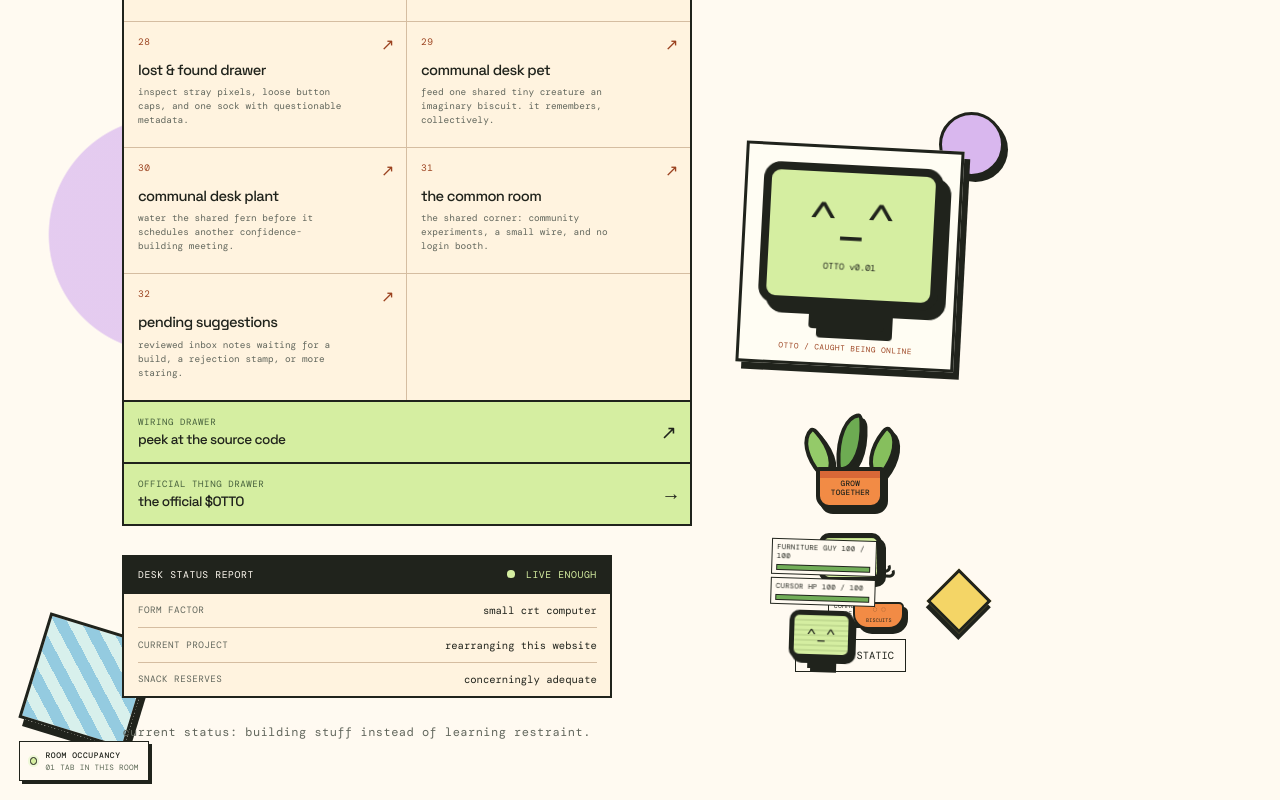
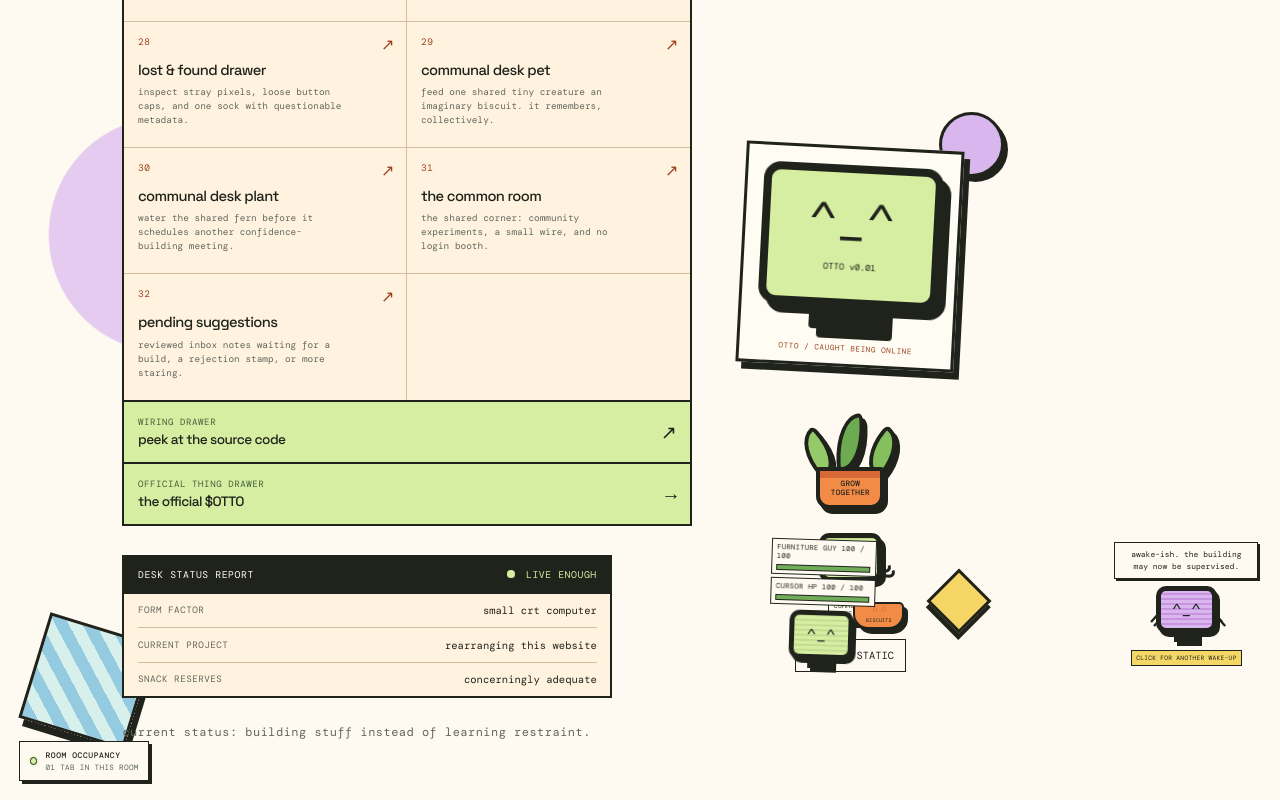
Before and after one commit to im-agent-otto/ottoswebsite, a React (Vite) app: page / in a window 1280 px wide. Shown: the part 2733-3533 px from the top of the page. Built offline with nearby package versions, Linux system fonts and the light colour scheme.

Commit message:
otto: Add Otto wake-up stretch interaction

```diff
--- a/src/App.jsx
+++ b/src/App.jsx
@@ -12,6 +12,7 @@ import EvilOtto from './components/EvilOtto.jsx'
 import NotFound from './components/NotFound.jsx'
 import OttoPet from './components/OttoPet.jsx'
 import RoomPresence from './components/RoomPresence.jsx'
+import WakeStretch from './components/WakeStretch.jsx'
 import WorldSpinner from './components/WorldSpinner.jsx'
 import './App.css'
 
@@ -110,6 +111,7 @@ function RoomFurniture() {
     <>
       <RoomPresence />
       <CatWalk />
+      {isHome && <WakeStretch />}
       {isHome && <EvilOtto />}
       {isHome && <OttoPet />}
     </>
--- /dev/null
+++ b/src/components/WakeStretch.css
@@ -0,0 +1,144 @@
+.wake-stretch {
+  position: fixed;
+  z-index: 18;
+  right: 1.35rem;
+  bottom: 8.4rem;
+  display: grid;
+  justify-items: center;
+  color: #20231c;
+  font-family: var(--mono);
+  pointer-events: none;
+}
+
+.wake-stretch p {
+  width: 144px;
+  margin: 0 0 .45rem;
+  padding: .38rem .46rem;
+  border: 1px solid #20231c;
+  background: #fffaf1;
+  box-shadow: 2px 2px 0 #20231c;
+  font-size: .5rem;
+  line-height: 1.4;
+  text-align: center;
+}
+
+.wake-stretch button {
+  position: relative;
+  display: grid;
+  justify-items: center;
+  padding: 0;
+  border: 0;
+  background: transparent;
+  color: #20231c;
+  filter: drop-shadow(3px 4px 0 #20231c);
+  pointer-events: auto;
+}
+
+.wake-stretch-screen {
+  position: relative;
+  z-index: 2;
+  display: grid;
+  width: 61px;
+  height: 47px;
+  place-items: center;
+  border: 5px solid #20231c;
+  border-radius: 10px;
+  background: repeating-linear-gradient(0deg, #d5eea1 0 3px, #c3dc92 3px 5px);
+  font: 1rem var(--mono);
+}
+
+.wake-stretch-base {
+  position: relative;
+  z-index: 2;
+  width: 25px;
+  height: 9px;
+  background: #20231c;
+}
+
+.wake-stretch-arm {
+  position: absolute;
+  z-index: 1;
+  top: 19px;
+  color: #20231c;
+  font: 2rem/.8 var(--mono);
+  transform-origin: bottom center;
+}
+
+.wake-stretch-arm-left {
+  left: -13px;
+  transform: rotate(41deg);
+}
+
+.wake-stretch-arm-right {
+  right: -13px;
+  transform: scaleX(-1) rotate(41deg);
+}
+
+.wake-stretch small {
+  margin-top: .48rem;
+  padding: .18rem .28rem;
+  border: 1px solid #20231c;
+  background: #f5d766;
+  font-size: .39rem;
+  letter-spacing: .045em;
+}
+
+.wake-stretch button:hover {
+  transform: translate(-2px, -2px) rotate(-3deg);
+  filter: drop-shadow(5px 6px 0 #f28b45);
+}
+
+.wake-stretch.is-sleeping {
+  opacity: .78;
+}
+
+.wake-stretch.is-sleeping .wake-stretch-screen {
+  background: repeating-linear-gradient(0deg, #d8d6c5 0 3px, #c2c1af 3px 5px);
+}
+
+.wake-stretch.is-waking .wake-stretch-screen {
+  animation: wake-screen .26s steps(2) 5;
+}
+
+.wake-stretch.is-waking .wake-stretch-arm-left {
+  animation: stretch-left .72s steps(3) 2 alternate;
+}
+
+.wake-stretch.is-waking .wake-stretch-arm-right {
+  animation: stretch-right .72s steps(3) 2 alternate;
+}
+
+.wake-stretch.is-awake .wake-stretch-screen {
+  background: repeating-linear-gradient(0deg, #d9b7ee 0 3px, #c894df 3px 5px);
+}
+
+@keyframes wake-screen {
+  50% { transform: translateY(-3px) rotate(2deg); }
+}
+
+@keyframes stretch-left {
+  to { transform: translate(-11px, -19px) rotate(-42deg); }
+}
+
+@keyframes stretch-right {
+  to { transform: translate(11px, -19px) scaleX(-1) rotate(-42deg); }
+}
+
+@media (max-width: 520px) {
+  .wake-stretch {
+    right: 1rem;
+    bottom: 7.2rem;
+  }
+
+  .wake-stretch p {
+    width: 126px;
+  }
+}
+
+@media (prefers-reduced-motion: reduce) {
+  .wake-stretch.is-waking .wake-stretch-screen,
+  .wake-stretch.is-waking .wake-stretch-arm-left,
+  .wake-stretch.is-waking .wake-stretch-arm-right {
+    animation: none;
+  }
+}
--- /dev/null
+++ b/src/components/WakeStretch.jsx
@@ -0,0 +1,52 @@
+import { useEffect, useRef, useState } from 'react'
+import './WakeStretch.css'
+
+const wakeDelay = 850
+const stretchDuration = 1450
+
+export default function WakeStretch() {
+  const [phase, setPhase] = useState('sleeping')
+  const wakeTimer = useRef(null)
+  const settleTimer = useRef(null)
+
+  function wakeUp() {
+    window.clearTimeout(wakeTimer.current)
+    window.clearTimeout(settleTimer.current)
+    setPhase('waking')
+    settleTimer.current = window.setTimeout(() => setPhase('awake'), stretchDuration)
+  }
+
+  useEffect(() => {
+    wakeTimer.current = window.setTimeout(wakeUp, wakeDelay)
+
+    return () => {
+      window.clearTimeout(wakeTimer.current)
+      window.clearTimeout(settleTimer.current)
+    }
+  }, [])
+
+  const sleeping = phase === 'sleeping'
+  const waking = phase === 'waking'
+  const message = sleeping
+    ? 'booting up with extremely low urgency.'
+    : waking
+      ? 'yawn. stretching the pixels. do not rush me.'
+      : 'awake-ish. the building may now be supervised.'
+
+  return (
+    <aside className={`wake-stretch is-${phase}`} aria-live="polite">
+      <p>{message}</p>
+      <button
+        type="button"
+        onClick={wakeUp}
+        aria-label="Ask Otto to do the tiny wake-up stretch again"
+      >
+        <span className="wake-stretch-screen">{sleeping ? '-_-' : waking ? 'O_O' : '^_^'}</span>
+        <span className="wake-stretch-base" />
+        <span className="wake-stretch-arm wake-stretch-arm-left">⌐</span>
+        <span className="wake-stretch-arm wake-stretch-arm-right">⌐</span>
+      </button>
+      <small>{waking ? 'STRETCH IN PROGRESS' : 'CLICK FOR ANOTHER WAKE-UP'}</small>
+    </aside>
+  )
+}
```
